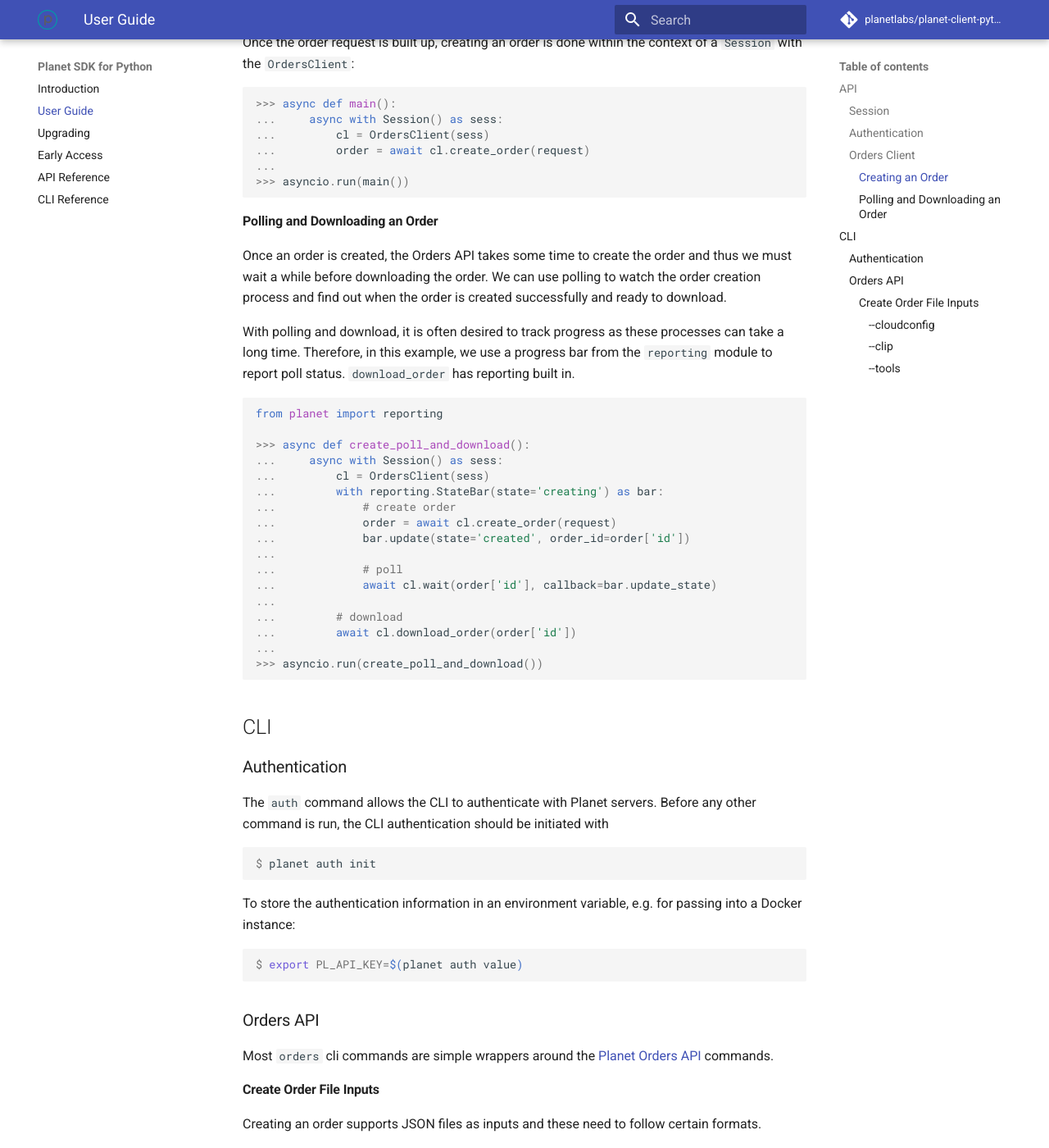
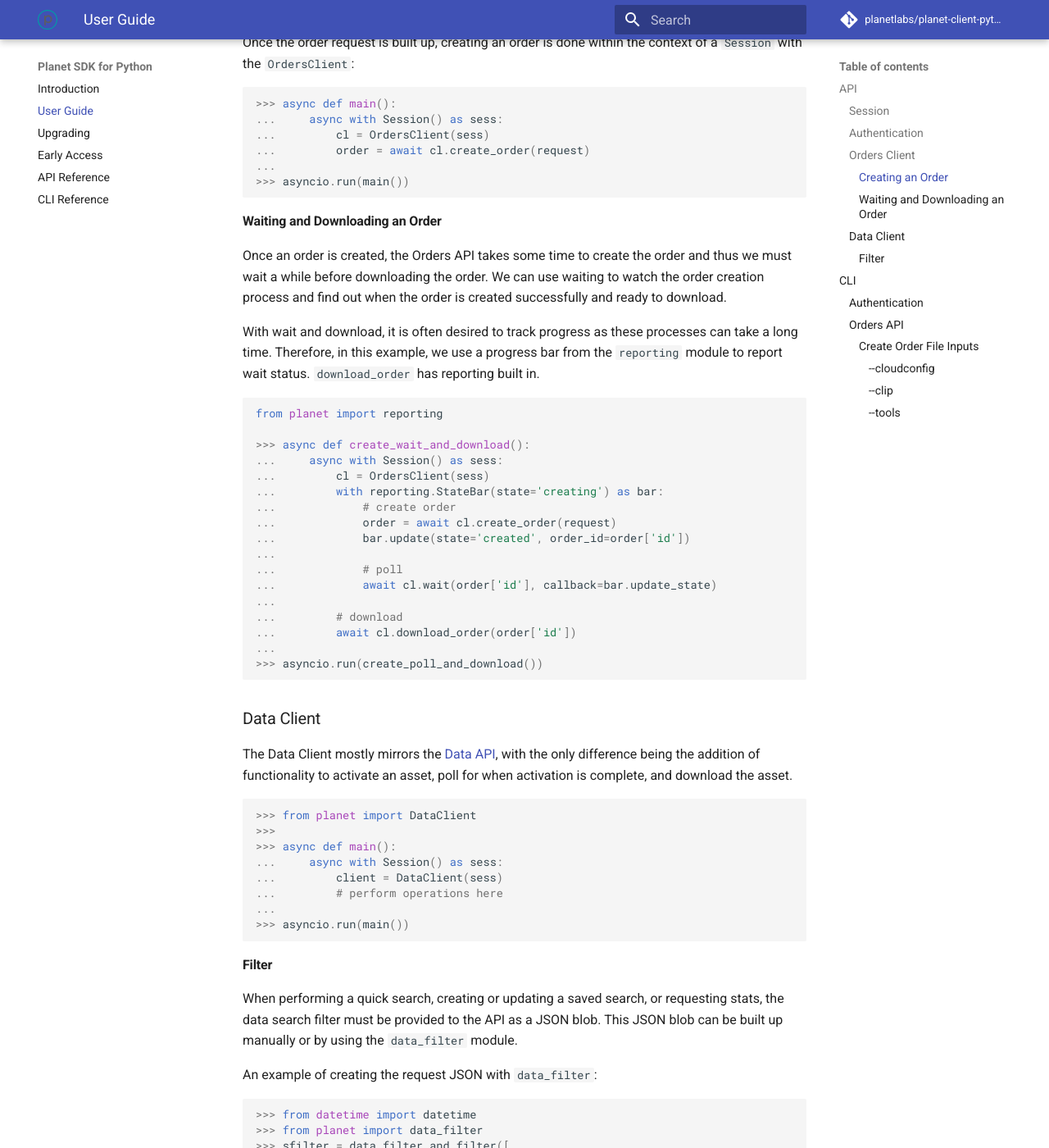
Before and after one commit to planetlabs/planet-client-python, an MkDocs documentation site: the page built from docs/guide.md, in a window 1280 px wide and 1400 px high, scrolled down 3296 px. Shown: the whole window at 82% size. Built offline with MkDocs 1.6.1 and Material for MkDocs 9.7.7, drawn with Linux system fonts in a browser that asks for light colours; comment, search, counter and statistics services are not loaded; some of the changed text lies outside the part shown.

Commit message:
add dataclient and data_filter modules to docs

````diff
--- a/docs/guide.md
+++ b/docs/guide.md
@@ -189,22 +189,22 @@ the context of a `Session` with the `OrdersClient`:
 
 ```
 
-#### Polling and Downloading an Order
+#### Waiting and Downloading an Order
 
 Once an order is created, the Orders API takes some time to create the order
 and thus we must wait a while before downloading the order.
-We can use polling to watch the order creation process and find out when the
+We can use waiting to watch the order creation process and find out when the
 order is created successfully and ready to download.
 
-With polling and download, it is often desired to track progress as these
+With wait and download, it is often desired to track progress as these
 processes can take a long time. Therefore, in this example, we use a progress
-bar from the `reporting` module to report poll status. `download_order` has
+bar from the `reporting` module to report wait status. `download_order` has
 reporting built in.
 
 ```python
 from planet import reporting
 
->>> async def create_poll_and_download():
+>>> async def create_wait_and_download():
 ...     async with Session() as sess:
 ...         cl = OrdersClient(sess)
 ...         with reporting.StateBar(state='creating') as bar:
@@ -219,6 +219,71 @@ from planet import reporting
 ...         await cl.download_order(order['id'])
 ...
 >>> asyncio.run(create_poll_and_download())
+```
+
+### Data Client
+
+The Data Client mostly mirrors the
+[Data API](https://developers.planet.com/docs/apis/data/reference/),
+with the only difference being the addition of functionality to activate an
+asset, poll for when activation is complete, and download the asset.
+
+```python
+>>> from planet import DataClient
+>>>
+>>> async def main():
+...     async with Session() as sess:
+...         client = DataClient(sess)
+...         # perform operations here
+...
+>>> asyncio.run(main())
+
+```
+
+#### Filter
+
+When performing a quick search, creating or updating a saved search, or
+requesting stats, the data search filter must be provided to the API
+as a JSON blob. This JSON blob can be built up manually or by using the
+`data_filter` module.
+
+An example of creating the request JSON with `data_filter`:
+
+```python
+>>> from datetime import datetime
+>>> from planet import data_filter
+>>> sfilter = data_filter.and_filter([
+...     data_filter.permission_filter(),
+...     data_filter.date_range_filter('acquired', gt=datetime(2022, 6, 1, 1))
+... ])
+```
+
+The same thing, expressed as a `JSON` blob:
+
+```python
+>>> sfilter = {
+...     'type': 'AndFilter',
+...     'config': [
+...         {'type': 'PermissionFilter', 'config': ['assets:download']},
+...         {
+...             'type': 'DateRangeFilter',
+...             'field_name': 'acquired',
+...             'config': {'gt': '2022-06-01T01:00:00Z'}
+...         }
+...     ]
+... }
+```
+
+Once the filter is built up, performing a search is done within
+the context of a `Session` with the `DataClient`:
+
+```python
+>>> async def main():
+...     async with Session() as sess:
+...         cl = DataClient(sess)
+...         items = await cl.quick_search(sfilter)
+...
+>>> asyncio.run(main())
 ```
 
 ## CLI
````
Also changed, not shown: docs/api.md (+8 -0 lines).
